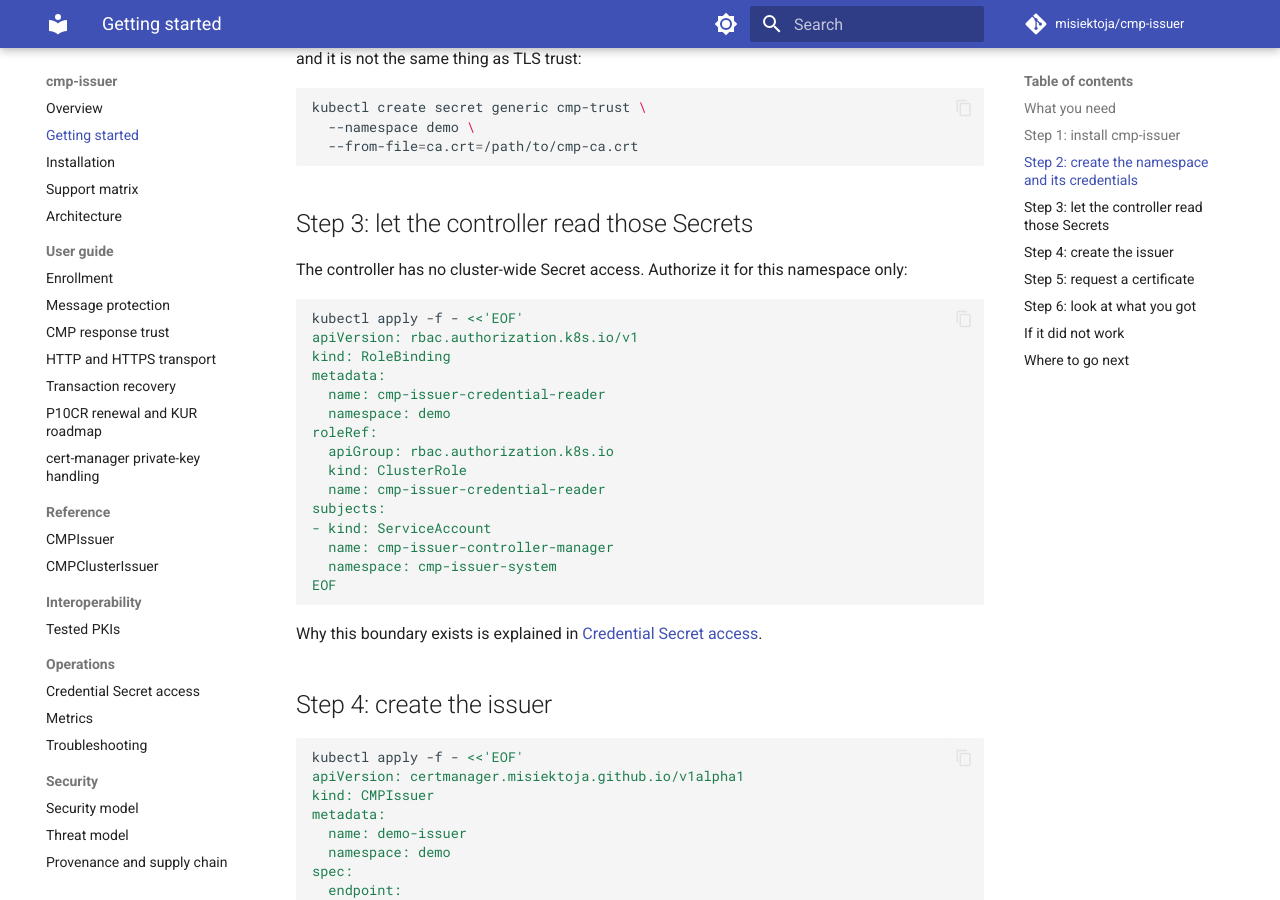
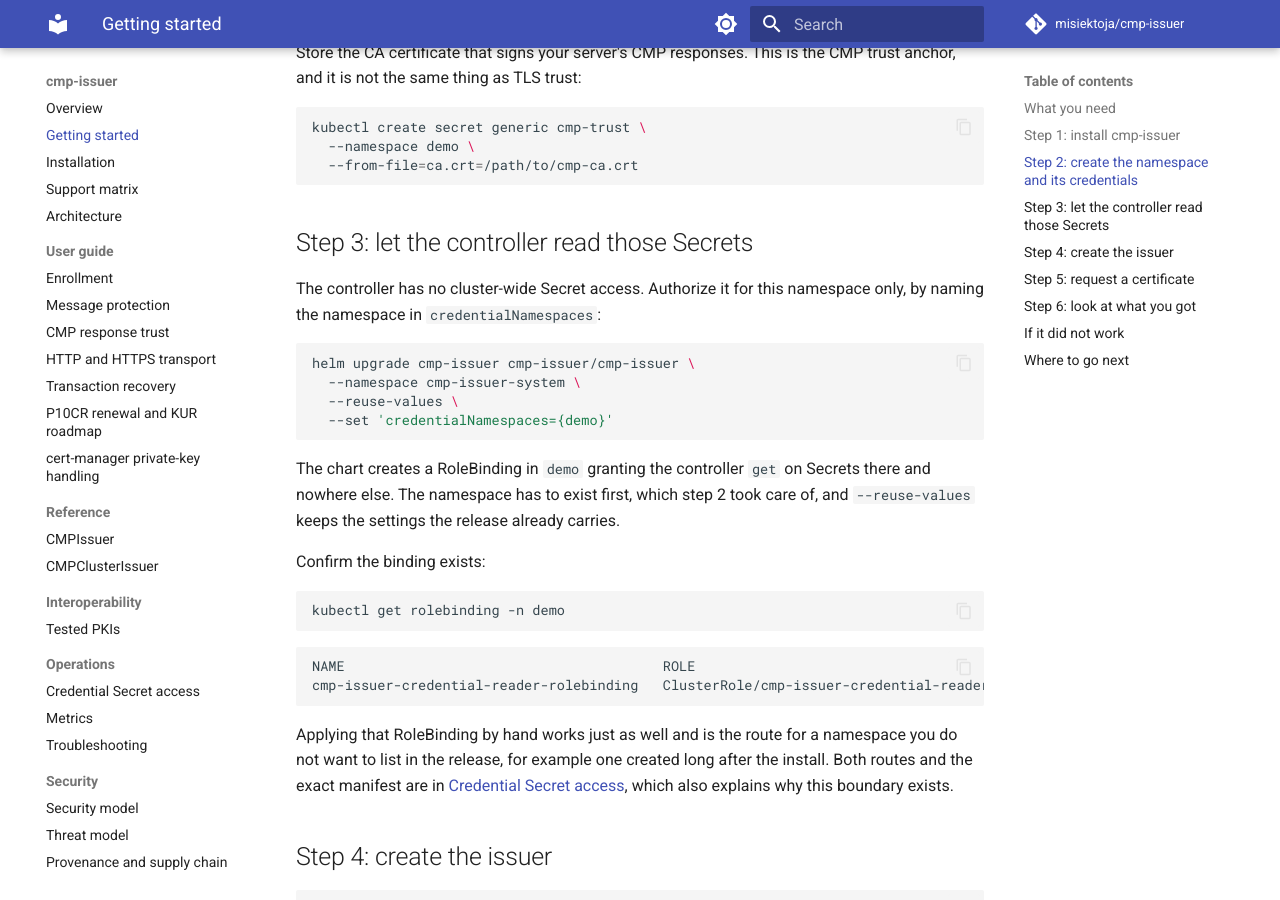
Before and after one commit to misiektoja/cmp-issuer, an MkDocs documentation site: the page built from docs/getting-started.md, in a window 1280 px wide and 900 px high, scrolled down 1710 px. Built offline with MkDocs 1.6.1 and Material for MkDocs 9.7.7, drawn with Linux system fonts in a browser that asks for light colours; comment, search, counter and statistics services are not loaded.

Commit message:
docs: authorize the walkthrough namespace with credentialNamespaces

````diff
--- a/docs/getting-started.md
+++ b/docs/getting-started.md
@@ -50,6 +50,7 @@
 ```bash
 helm upgrade cmp-issuer cmp-issuer/cmp-issuer \
   --namespace cmp-issuer-system \
+  --reuse-values \
   --set certManagerApproval.serviceAccountName=<name> \
   --set certManagerApproval.namespace=<namespace>
 ```
@@ -83,27 +84,35 @@
 
 ## Step 3: let the controller read those Secrets
 
-The controller has no cluster-wide Secret access. Authorize it for this namespace only:
+The controller has no cluster-wide Secret access. Authorize it for this namespace only, by naming the
+namespace in `credentialNamespaces`:
 
 ```bash
-kubectl apply -f - <<'EOF'
-apiVersion: rbac.authorization.k8s.io/v1
-kind: RoleBinding
-metadata:
-  name: cmp-issuer-credential-reader
-  namespace: demo
-roleRef:
-  apiGroup: rbac.authorization.k8s.io
-  kind: ClusterRole
-  name: cmp-issuer-credential-reader
-subjects:
-- kind: ServiceAccount
-  name: cmp-issuer-controller-manager
-  namespace: cmp-issuer-system
-EOF
+helm upgrade cmp-issuer cmp-issuer/cmp-issuer \
+  --namespace cmp-issuer-system \
+  --reuse-values \
+  --set 'credentialNamespaces={demo}'
 ```
 
-Why this boundary exists is explained in [Credential Secret access](operations/secret-access.md).
+The chart creates a RoleBinding in `demo` granting the controller `get` on Secrets there and nowhere
+else. The namespace has to exist first, which step 2 took care of, and `--reuse-values` keeps the
+settings the release already carries.
+
+Confirm the binding exists:
+
+```bash
+kubectl get rolebinding -n demo
+```
+
+```text
+NAME                                       ROLE                                      AGE
+cmp-issuer-credential-reader-rolebinding   ClusterRole/cmp-issuer-credential-reader   5s
+```
+
+Applying that RoleBinding by hand works just as well and is the route for a namespace you do not want
+to list in the release, for example one created long after the install. Both routes and the exact
+manifest are in [Credential Secret access](operations/secret-access.md), which also explains why this
+boundary exists.
 
 ## Step 4: create the issuer
 
````
